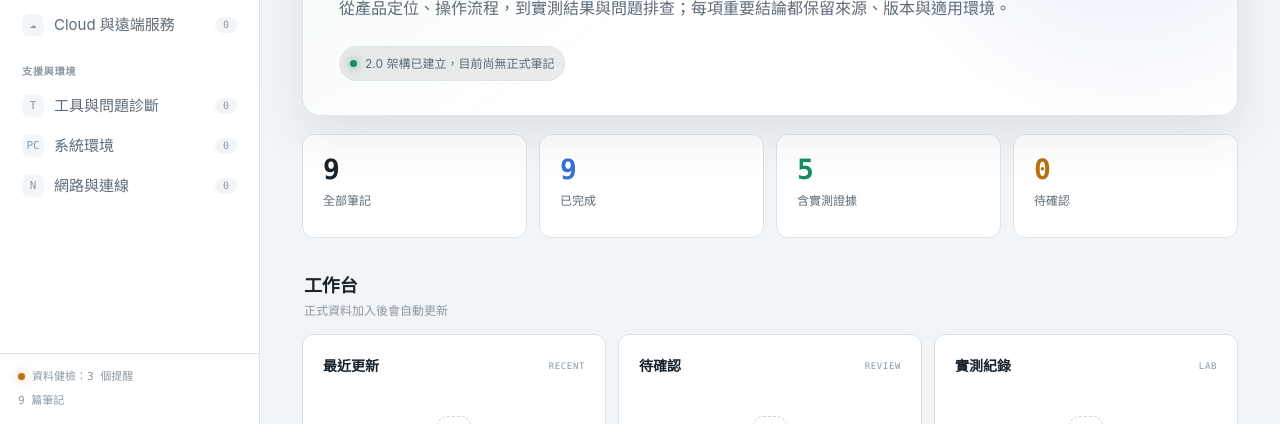
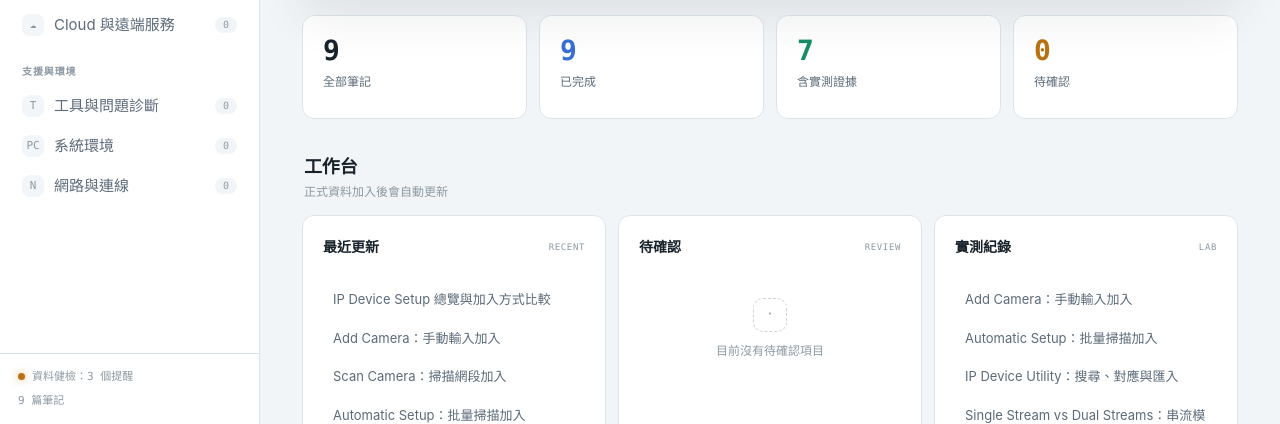
Before and after one commit to jasonkuo-0630/FAE-Note-2.0, a plain HTML site: page index.html in a window 1280 px wide. Shown: the part 376-800 px from the top of the page. Drawn offline with Linux system fonts and the light colour scheme.

Commit message:
Update FAE-Note-2.0

```diff
--- a/css/components.css
+++ b/css/components.css
@@ -532,6 +532,33 @@
 .empty-mini p {
   margin: 0;
   font-size: 12px;
+}
+
+.mini-list {
+  display: flex;
+  flex-direction: column;
+  gap: 2px;
+  list-style: none;
+  margin: 0;
+  padding: 0;
+}
+
+.mini-list-item {
+  width: 100%;
+  padding: 8px 10px;
+  border: none;
+  border-radius: 8px;
+  background: transparent;
+  color: var(--text-secondary);
+  cursor: pointer;
+  font-size: 13px;
+  text-align: left;
+  transition: background 0.15s ease, color 0.15s ease;
+}
+
+.mini-list-item:hover {
+  background: var(--surface-2);
+  color: var(--text);
 }
 
 .scope-row {
--- a/data/notes/gv-vms/vms-ip-device-setup.js
+++ b/data/notes/gv-vms/vms-ip-device-setup.js
@@ -27,6 +27,7 @@ window.FAE.notes.push(
     moduleId: "vms-ip-device-setup",
     type: "feature",
     status: "published",
+    updated: "2026-07-31",
 
     relatedAreas: [],
     related: ["vms-ip-device-setup-02", "vms-ip-device-setup-03", "vms-ip-device-setup-04", "vms-ip-device-setup-05", "vms-ip-device-setup-06", "vms-license-01"],
@@ -122,6 +123,7 @@ window.FAE.notes.push(
     moduleId: "vms-ip-device-setup",
     type: "procedure",
     status: "published",
+    updated: "2026-07-31",
 
     relatedAreas: [],
     related: ["vms-ip-device-setup-01", "protocol-1"],
@@ -130,7 +132,7 @@ window.FAE.notes.push(
     devices: [],
     tags: ["Add Camera", "手動設定"],
 
-    evidenceTypes: ["official"],
+    evidenceTypes: ["official", "tested"],
     hasOpenQuestions: false,
 
     sources: [{ sourceId: "manual-vms-v20", chapter: "2.1.1 Adding Cameras Manually", pages: "97–98", keywords: ["Adding Cameras Manually", "Camera Streaming Settings"] }],
@@ -217,6 +219,7 @@ window.FAE.notes.push(
     moduleId: "vms-ip-device-setup",
     type: "procedure",
     status: "published",
+    updated: "2026-07-31",
 
     relatedAreas: [],
     related: ["vms-ip-device-setup-01"],
@@ -290,6 +293,7 @@ window.FAE.notes.push(
     moduleId: "vms-ip-device-setup",
     type: "procedure",
     status: "published",
+    updated: "2026-07-31",
 
     relatedAreas: [],
     related: ["vms-ip-device-setup-01"],
@@ -373,6 +377,7 @@ window.FAE.notes.push(
     moduleId: "vms-ip-device-setup",
     type: "procedure",
     status: "published",
+    updated: "2026-07-31",
 
     relatedAreas: [],
     related: ["vms-ip-device-setup-01"],
@@ -381,7 +386,7 @@ window.FAE.notes.push(
     devices: [],
     tags: ["IP Device Utility", "Import Camera", ".ipcd"],
 
-    evidenceTypes: ["official"],
+    evidenceTypes: ["official", "tested"],
     hasOpenQuestions: false,
 
     sources: [
@@ -488,6 +493,7 @@ window.FAE.notes.push(
     moduleId: "vms-ip-device-setup",
     type: "feature",
     status: "published",
+    updated: "2026-07-31",
 
     relatedAreas: [],
     related: ["vms-ip-device-setup-01"],
--- a/data/notes/gv-vms/vms-live-view-layout.js
+++ b/data/notes/gv-vms/vms-live-view-layout.js
@@ -15,6 +15,7 @@ window.FAE.notes.push(
     moduleId: "vms-live-view-layout",
     type: "feature",
     status: "published",
+    updated: "2026-07-31",
 
     relatedAreas: [],
     related: ["vms-live-view-layout-02"],
@@ -84,7 +85,7 @@ window.FAE.notes.push(
         type: "list",
         title: "Camera Live View Tools 選單項目",
         items: [
-          "<strong>Monitor</strong>：啟用或停止該 Camera 的監控狀態。<br>Camera 加入 Layout 後可觀看 Live View，但 Recording、Video Analysis 與 I/O Applications 等監控相關功能，需要 Start Monitoring 後才會正式啟用。",
+          "<strong>Monitor</strong>：啟用或停止該 Camera 的 Camera Monitoring。<br>Camera 加入 Layout 只代表顯示 Live View；Recording、Video Analysis 與 Motion Event Trigger 等 Camera 功能需啟用 Camera Monitoring。I/O 功能則需另外啟用 I/O Monitoring，也可使用 Start All Monitoring 同時啟用兩者。",
           "<strong>Add to Bookmark</strong>：在目前錄影時間點建立書籤。",
           "<strong>Properties</strong>：調整顯示屬性。",
           "<strong>Close</strong>：將 Camera 從目前 Layout Grid 移除，只是關閉該格的 Live View 顯示；不會刪除 Camera，也不等於停止該 Camera 的 Monitoring / Recording。"
@@ -135,6 +136,7 @@ window.FAE.notes.push(
     moduleId: "vms-live-view-layout",
     type: "feature",
     status: "published",
+    updated: "2026-07-31",
 
     relatedAreas: [],
     related: ["vms-live-view-layout-01", "vms-live-view-layout-03"],
@@ -264,6 +266,7 @@ window.FAE.notes.push(
     relatedModules: ["vms-system-license"],
     type: "qa",
     status: "published",
+    updated: "2026-07-31",
 
     relatedAreas: [],
     related: ["vms-live-view-layout-02","vms-system-license-01"],
@@ -321,7 +324,7 @@ window.FAE.notes.push(
       {
         type: "note",
         title: "實測結論",
-        content: "兩邊即使選擇相同 Camera 與事件，仍須分別設定。<br><code>Layout &gt; <br>Popup Window</code> 會將事件影像顯示在指定的 Popup Window；<code>Configure &gt; Camera Popup Setting</code> 則會依 Zoom Window 是否存在，決定事件影像顯示在 Zoom Window 或以單分割佔滿主顯示器。"
+        content: "兩邊即使選擇相同 Camera 與事件，仍須分別設定。<br><code>Layout &gt; Popup Window</code> 會將事件影像顯示在指定的 Popup Window；<br><code>Configure &gt; Camera Popup Setting</code> 則會依 Zoom Window 是否存在，決定事件影像顯示在 Zoom Window 或以單分割佔滿主顯示器。"
       },
       {
         type: "callout",
--- a/js/app.js
+++ b/js/app.js
@@ -245,6 +245,12 @@
     const relatedChip = event.target.closest(".related-chip");
     if (relatedChip) {
       jumpToNote(relatedChip.dataset.noteId);
+      return;
+    }
+
+    const miniListItem = event.target.closest(".mini-list-item");
+    if (miniListItem) {
+      jumpToNote(miniListItem.dataset.noteId);
     }
   });
 
--- a/js/renderer.js
+++ b/js/renderer.js
@@ -30,6 +30,27 @@ window.FAE.renderMiniEmpty = function renderMiniEmpty(message) {
   `;
 };
 
+/* 工作台卡片：有資料就顯示清單（點了直接跳到那篇筆記），沒有才顯示空狀態文字 */
+window.FAE.renderMiniList = function renderMiniList(notes, emptyMessage, limit = 5) {
+  if (!notes.length) return window.FAE.renderMiniEmpty(emptyMessage);
+  return `
+    <ul class="mini-list">
+      ${notes
+        .slice(0, limit)
+        .map(
+          (note) => `
+            <li>
+              <button type="button" class="mini-list-item" data-note-id="${window.FAE.escapeHtml(note.id)}">
+                ${window.FAE.escapeHtml(note.title)}
+              </button>
+            </li>
+          `
+        )
+        .join("")}
+    </ul>
+  `;
+};
+
 window.FAE.renderHome = function renderHome() {
   const stats = window.FAE.getStats();
   const areaChips = window.FAE.areas
@@ -39,17 +60,26 @@ window.FAE.renderHome = function renderHome() {
     )
     .join("");
 
+  const reviewNotes = window.FAE.notes.filter(
+    (note) => note.status === "review" || note.hasOpenQuestions
+  );
+  const testedNotes = window.FAE.notes.filter((note) =>
+    (note.evidenceTypes || []).includes("tested")
+  );
+  const recentNotes = [...window.FAE.notes]
+    .filter((note) => note.updated)
+    .sort((a, b) => (b.updated > a.updated ? 1 : b.updated < a.updated ? -1 : 0));
+
   return `
     <section class="hero-panel">
       <div class="hero-copy">
         <div class="eyebrow">FAE 工作知識庫</div>
-        <h1 class="page-title">把每次學會的事，變成下次能直接找到的答案。</h1>
         <p class="page-subtitle">
           從產品定位、操作流程，到實測結果與問題排查；每項重要結論都保留來源、版本與適用環境。
         </p>
         <div class="hero-status">
           <span class="hero-status-dot"></span>
-          2.0 架構已建立，目前尚無正式筆記
+          ${stats.total > 0 ? `2.0 架構已建立，目前共 ${stats.total} 篇正式筆記` : "2.0 架構已建立，目前尚無正式筆記"}
         </div>
       </div>
     </section>
@@ -86,21 +116,21 @@ window.FAE.renderHome = function renderHome() {
           <h3>最近更新</h3>
           <span class="card-kicker">Recent</span>
         </div>
-        ${window.FAE.renderMiniEmpty("尚無更新紀錄")}
+        ${window.FAE.renderMiniList(recentNotes, "尚無更新紀錄")}
       </article>
       <article class="dashboard-card">
         <div class="dashboard-card-header">
           <h3>待確認</h3>
           <span class="card-kicker">Review</span>
         </div>
-        ${window.FAE.renderMiniEmpty("目前沒有待確認項目")}
+        ${window.FAE.renderMiniList(reviewNotes, "目前沒有待確認項目")}
       </article>
       <article class="dashboard-card">
         <div class="dashboard-card-header">
           <h3>實測紀錄</h3>
           <span class="card-kicker">Lab</span>
         </div>
-        ${window.FAE.renderMiniEmpty("尚未加入實測資料")}
+        ${window.FAE.renderMiniList(testedNotes, "尚未加入實測資料")}
       </article>
     </section>
 
--- a/js/validator.js
+++ b/js/validator.js
@@ -68,6 +68,10 @@ window.FAE.validateData = function validateData() {
     if (!note.sections || !note.sections.length) {
       issues.push(`筆記 ${note.id} 沒有任何 sections 內容`);
     }
+
+    if (note.updated && !/^\d{4}-\d{2}-\d{2}$/.test(note.updated)) {
+      issues.push(`筆記 ${note.id} 的 updated 日期格式不對：${note.updated}（應為 YYYY-MM-DD）`);
+    }
   });
 
   return issues;
```
